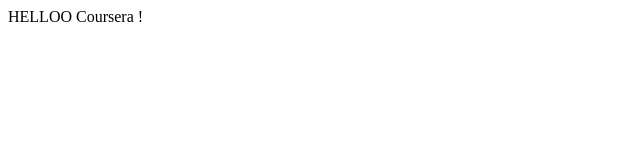
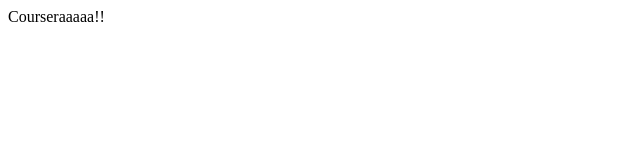
Before and after one commit to gorslm/coursera_test, a plain HTML site: page site/index.html in a window 1280 px wide. Shown: the full height of the page, 0-640 px from the left. Drawn offline with Linux system fonts and the light colour scheme.

Commit message:
Small addition to our page content.

```diff
--- a/site/index.html
+++ b/site/index.html
@@ -4,6 +4,6 @@
 	<title>Hello Coursera!</title>
 </head>
 <body>
-HELLOO Coursera !
+Courseraaaaa!!
 </body>
 </html>
```
